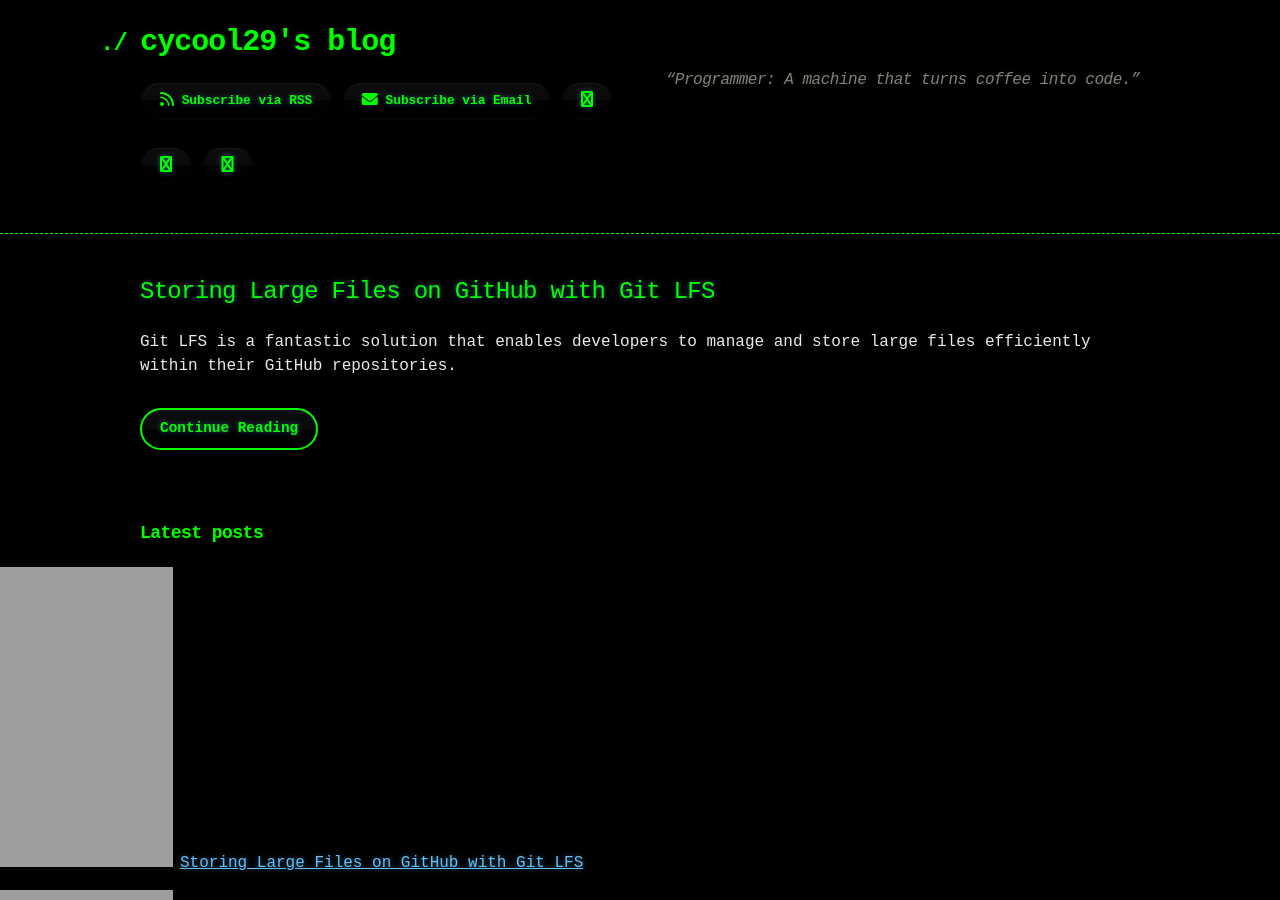
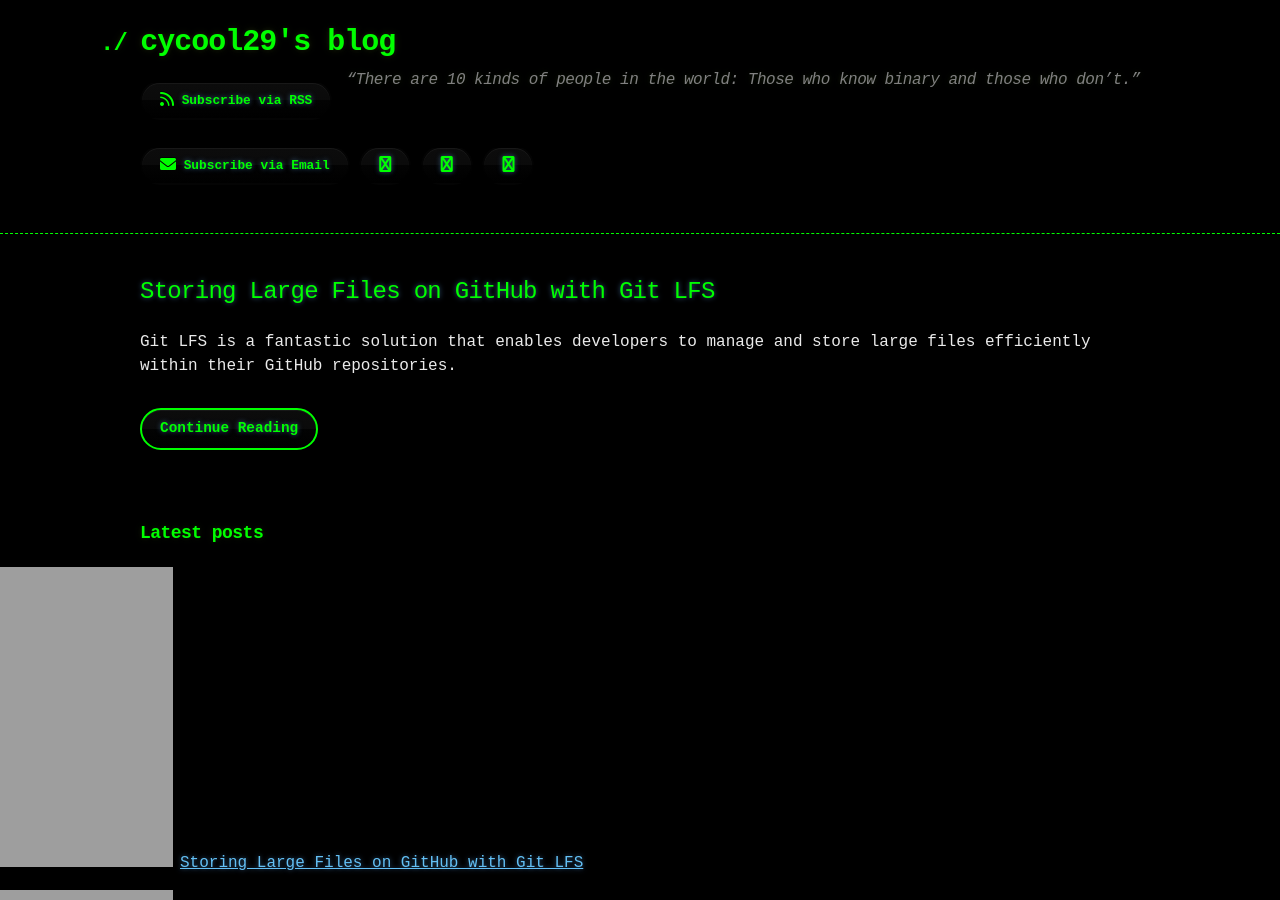
Before and after one commit to cycool29/cycool29.github.io, a Jekyll site: the page built from index.md, in a window 1280 px wide and 900 px high. Built offline with Jekyll 4.4.1, drawn with Linux system fonts in a browser that asks for light colours; a style sheet for code colours, icons or effects is not loaded.

Commit message:
Update quotes

```diff
--- a/_config.yml
+++ b/_config.yml
@@ -1,5 +1,5 @@
 title: cycool29's blog
-description: "“Programmer: A machine that turns coffee into code.” "
+description: "“There are 10 kinds of people in the world: Those who know binary and those who don’t.” "
 bio: A high school student. Intermediate in Python, Git, Bash. Learning JavaScript. He/Him. "
 author: cycool29
 url: https://cycool29.github.io
```
